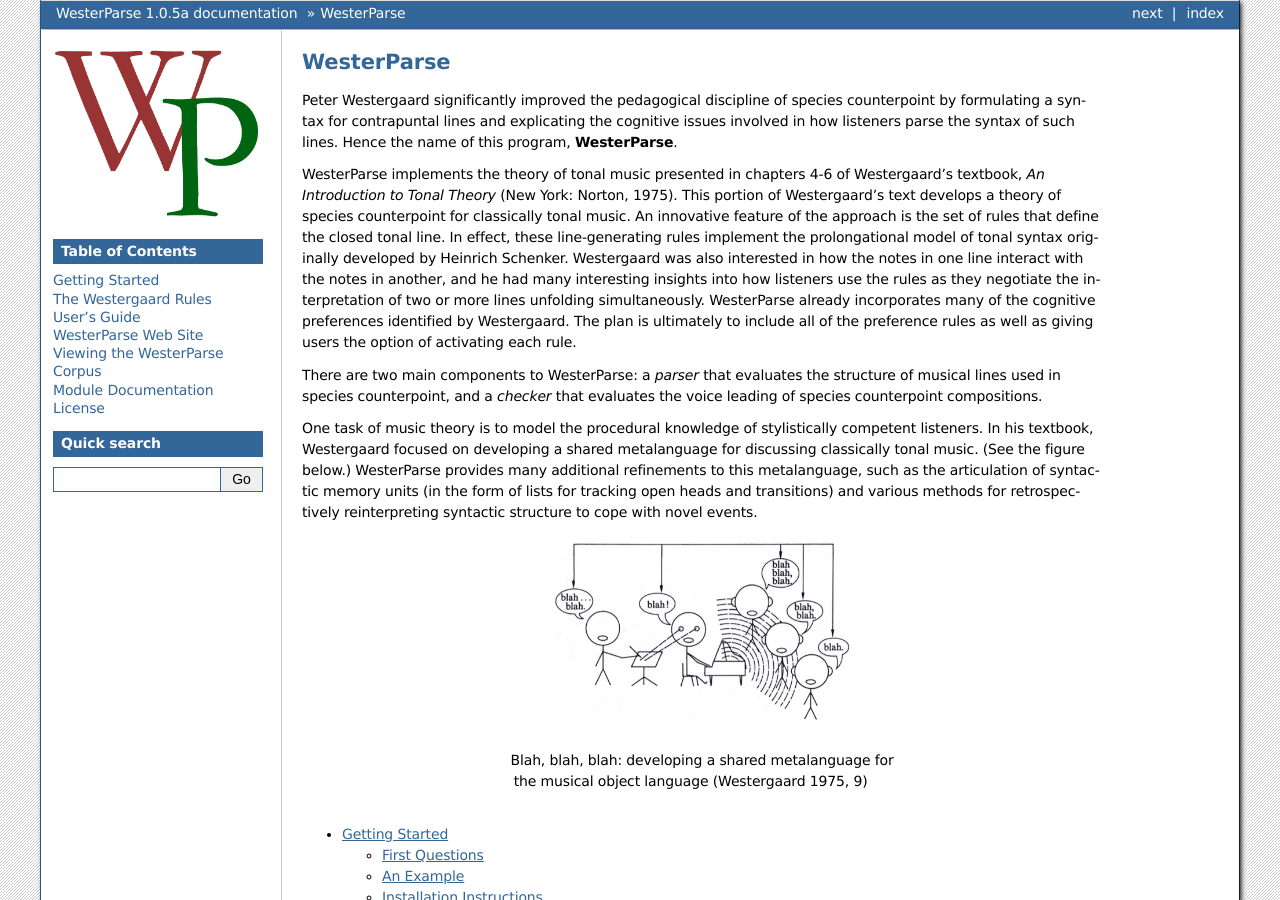
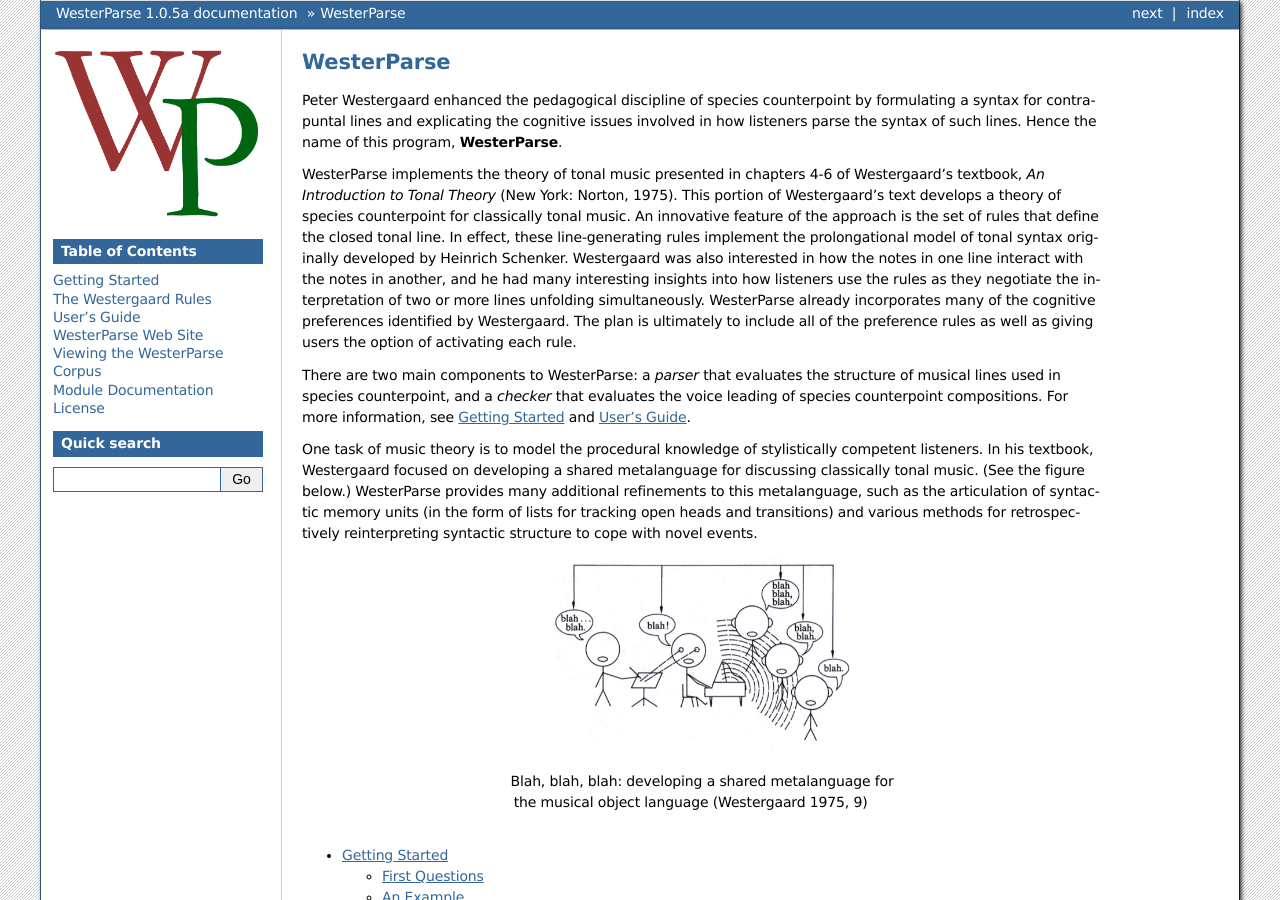
Before and after one commit to snarrenberg/westerparse, a Sphinx documentation site: the page built from docs/index.rst, in a window 1280 px wide and 900 px high. Built offline with Sphinx 7.4.7, drawn with Linux system fonts in a browser that asks for light colours.

Commit message:
upd documentation

```diff
--- a/docs/index.rst
+++ b/docs/index.rst
@@ -3,7 +3,7 @@
 WesterParse
 ===========
 
-Peter Westergaard significantly improved the pedagogical discipline of
+Peter Westergaard enhanced the pedagogical discipline of
 species counterpoint by formulating a syntax for contrapuntal
 lines and explicating the cognitive issues involved in how listeners
 parse the syntax of such lines.  Hence the name of this program,
@@ -27,7 +27,8 @@
 There are two main components to WesterParse: a *parser* that evaluates
 the structure of musical lines used in species counterpoint, and
 a *checker* that evaluates the voice leading of species counterpoint
-compositions.
+compositions. For more information, see :doc:`Getting Started <start>` and
+:doc:`User's Guide <userguide>`.
 
 One task of music theory is to model the procedural knowledge of
 stylistically competent listeners.  In his textbook, Westergaard focused
```
Also changed, not shown: docs/start.rst (+9 -6 lines).
